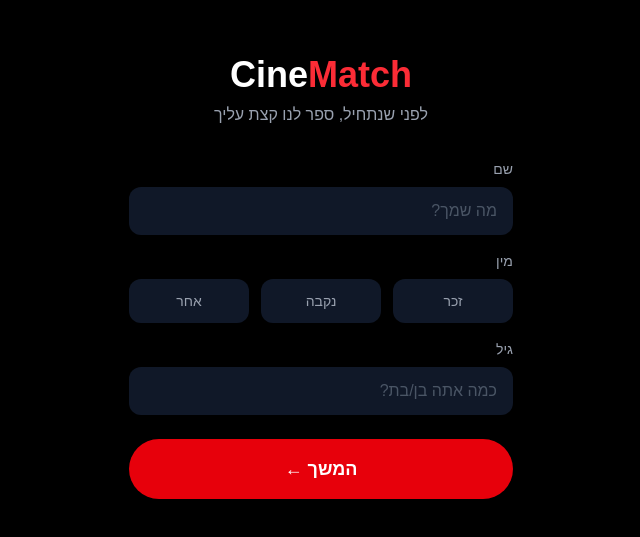
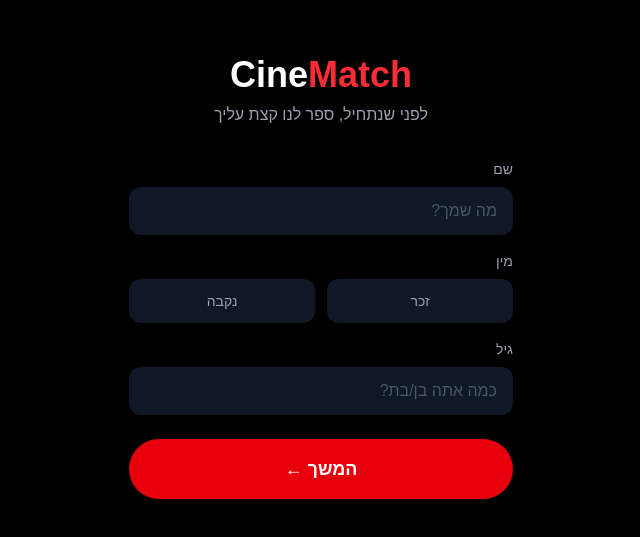
Before and after one commit to Shimi-E/cinematch, a Next.js app: page /onboarding in a window 1280 px wide. Shown: the part 123-660 px from the top of the page, without its empty margins (319-959 px from the left). Built offline with nearby package versions, Linux system fonts and the light colour scheme.

Commit message:
Remove other gender option

```diff
--- a/app/onboarding/page.tsx
+++ b/app/onboarding/page.tsx
@@ -77,7 +77,7 @@
             <div>
               <label className="block text-gray-400 text-sm mb-2">מין</label>
               <div className="flex gap-3">
-                {[{ val: "male", label: "זכר" }, { val: "female", label: "נקבה" }, { val: "other", label: "אחר" }].map(opt => (
+                {[{ val: "male", label: "זכר" }, { val: "female", label: "נקבה" }].map(opt => (
                   <button
                     key={opt.val}
                     onClick={() => setGender(opt.val)}
```
